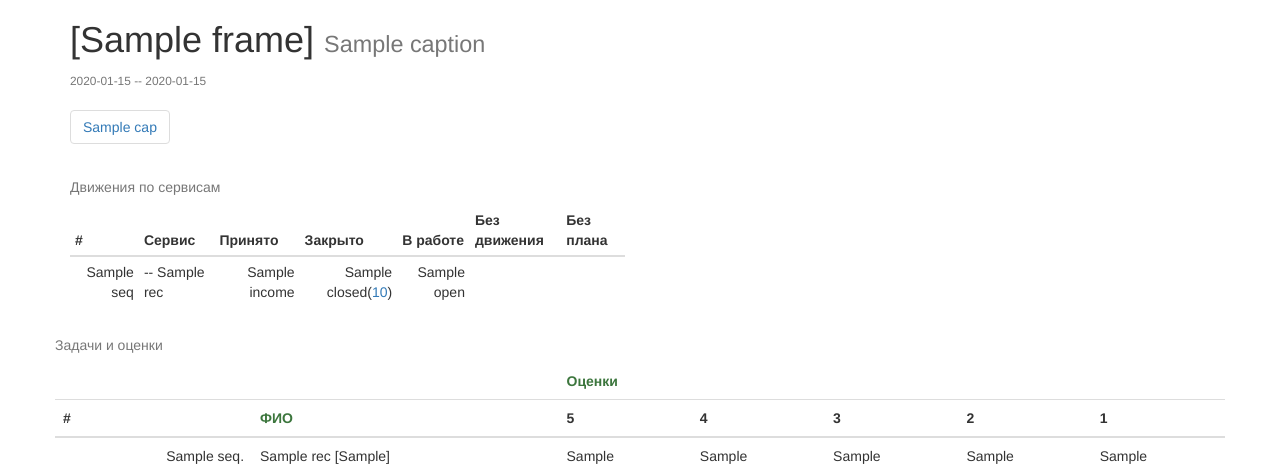
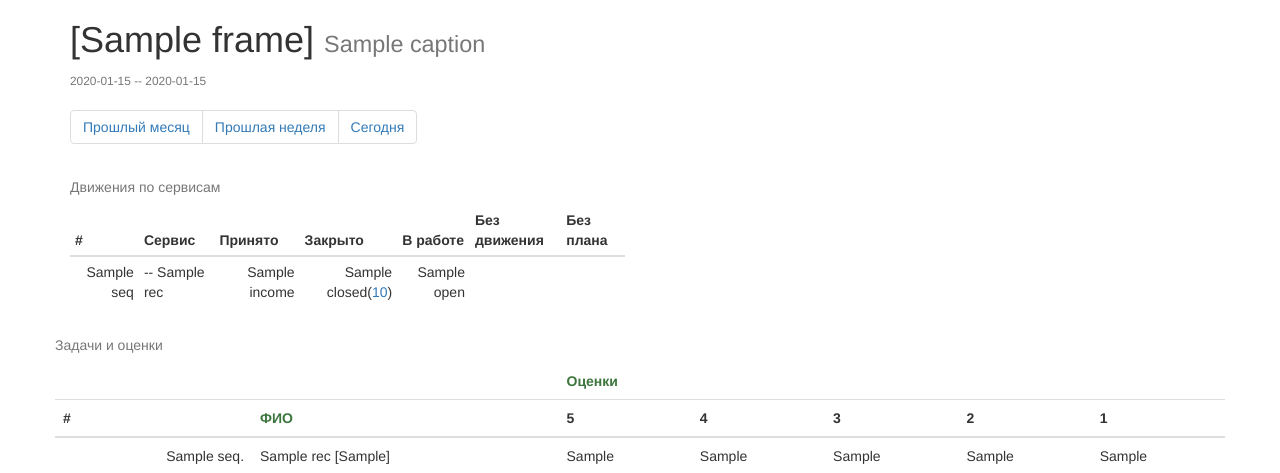
Before and after one commit to codeGagarin/Universe, a Flask app: template templates/hdesk.html in a window 1280 px wide. Shown: the top 473 px of the page. Run offline with Flask 2, Linux system fonts and the light colour scheme; the template is opened without the code that fills it: most values are stand-ins (such as "Sample title", 1, 10 or a date in 2020); some libraries are stand-ins or nearby versions.

Commit message:
+ navigation push button store

```diff
--- a/report.py
+++ b/report.py
@@ -467,9 +467,9 @@ class HelpdeskReport(Report):
                 'services': sp['services'],
             }
 
-        self._add_navigate_point(cn, 'Last month', _nav_params('monthly'))
-        self._add_navigate_point(cn, 'Last week', _nav_params('weekly'))
-        self._add_navigate_point(cn, 'Daily', _nav_params('daily'))
+        self._add_navigate_point(cn, 'monthly', _nav_params('monthly'))
+        self._add_navigate_point(cn, 'weekly', _nav_params('weekly'))
+        self._add_navigate_point(cn, 'daily', _nav_params('daily'))
 
         # navigate section end
 
--- a/templates/hdesk.html
+++ b/templates/hdesk.html
@@ -35,12 +35,18 @@
     <h1>[{{frame}}] <small>{{ caption }}</small></h1>
     <small class="text-muted">{{ rpt._P().from.strftime('%d %h %Y') }} -- {{ rpt._P().to.strftime('%d %h %Y') }}</small>
 
+{% set navigation = {'monthly': 'Прошлый месяц', 'weekly': 'Прошлая неделя', 'daily': 'Сегодня'} %}
 <nav aria-label="Page navigation">
-  <ul class="pagination">
-    {% for cap, params in rpt.get_navigate().items() %}
-    <li><a href="{{ rpt.url_for('report', params) }}">{{ "%s"|format(cap) }}</a></li>
-    {% endfor %}
-  </ul>
+    <ul class="pagination">
+        {% for frame, caption in navigation.items() %}
+            {% if rpt._P().frame == frame %}
+                <li class="active">
+            {% else %}
+                <li>
+            {% endif %}
+                <a href="{{ rpt.url_for('report', rpt._N()[frame]) }}">{{ caption }}</a></li>
+        {% endfor %}
+    </ul>
 </nav>
 
 {% if rpt._D().srv.body.__len__()  %}
@@ -82,8 +88,10 @@
             <thead>
                 <tr>
                     <td colspan="2"></td>
-                    {% if frame in ['daily', 'weekly'] %}
+                    {% if frame in ['daily'] %}
                     <td colspan="7"><b>{{lib.mark_title("Текущая неделя", "ТТ (ЧЧ), где ТТ -- закрытые заявки, ЧЧ -- трудозатраты за период")}}</b></td>
+                    {% elif frame in ['weekly'] %}
+                    <td colspan="7"><b>{{lib.mark_title("Прошлая неделя", "ТТ (ЧЧ), где ТТ -- закрытые заявки, ЧЧ -- трудозатраты за период")}}</b></td>
                     {% endif %}
                     {% if frame in ['weekly'] %}
                     <td colspan="3"><b>{{lib.mark_title("Предыдущие недели", "ТТ (ЧЧ), где ТТ -- закрытые заявки, ЧЧ -- трудозатраты за период")}}</b></td>
```
